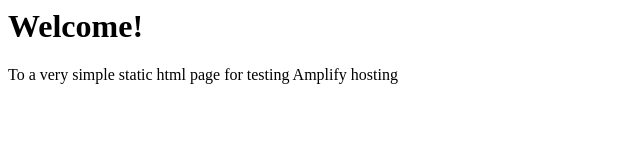
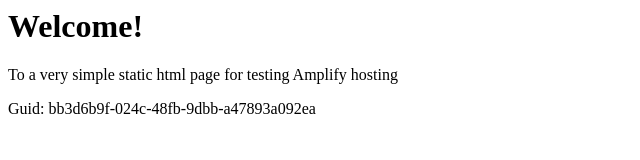
Before and after one commit to aws-aemilia-fra/Github-PR-Commit-Integration-Test-DoNotTouch-v0-preprod-eu-central-1, a website: page src/index.html in a window 1280 px wide. Shown: the whole page, without its empty margins (0-640 px from the left). Drawn offline with Linux system fonts and the light colour scheme.

Commit message:
commit from integ tests

```diff
--- a/src/index.html
+++ b/src/index.html
@@ -1,3 +1,5 @@
+
+
 <html lang="en">
 
 <head>
@@ -10,6 +12,6 @@
 <body>
     <h1>Welcome!</h1>
     <p>To a very simple static html page for testing Amplify hosting</p>
-</body>
+    <p>Guid: bb3d6b9f-024c-48fb-9dbb-a47893a092ea</p></body>
 
 </html>
```
